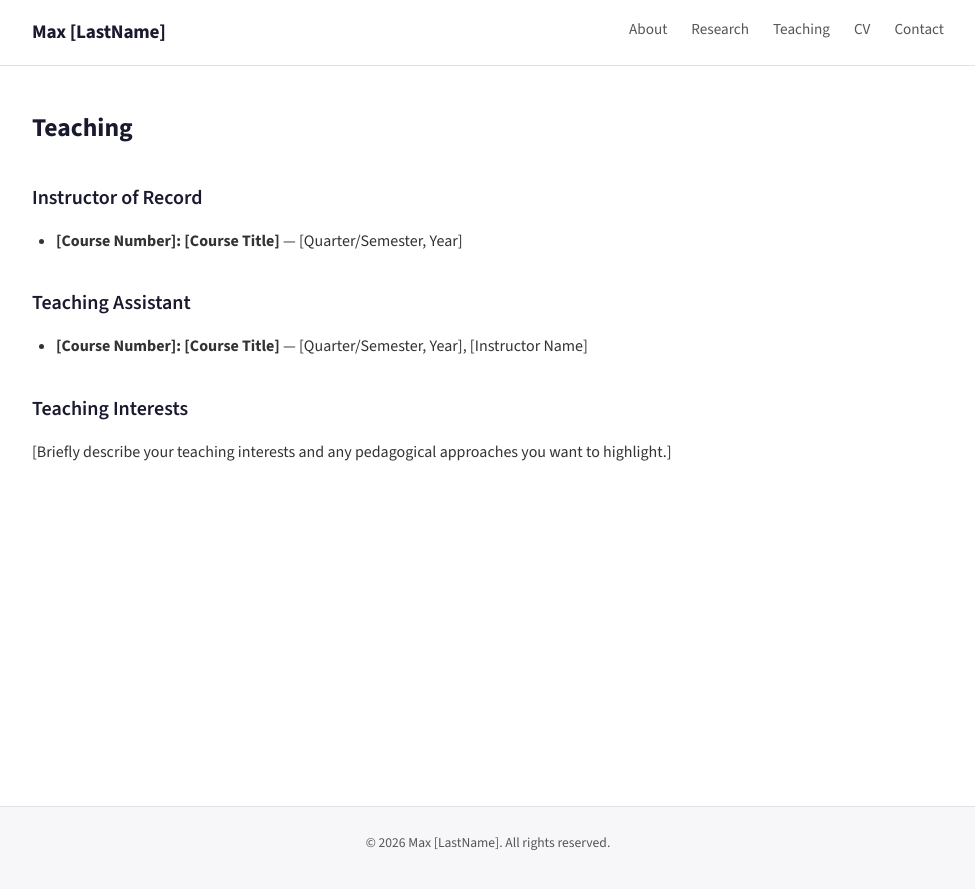
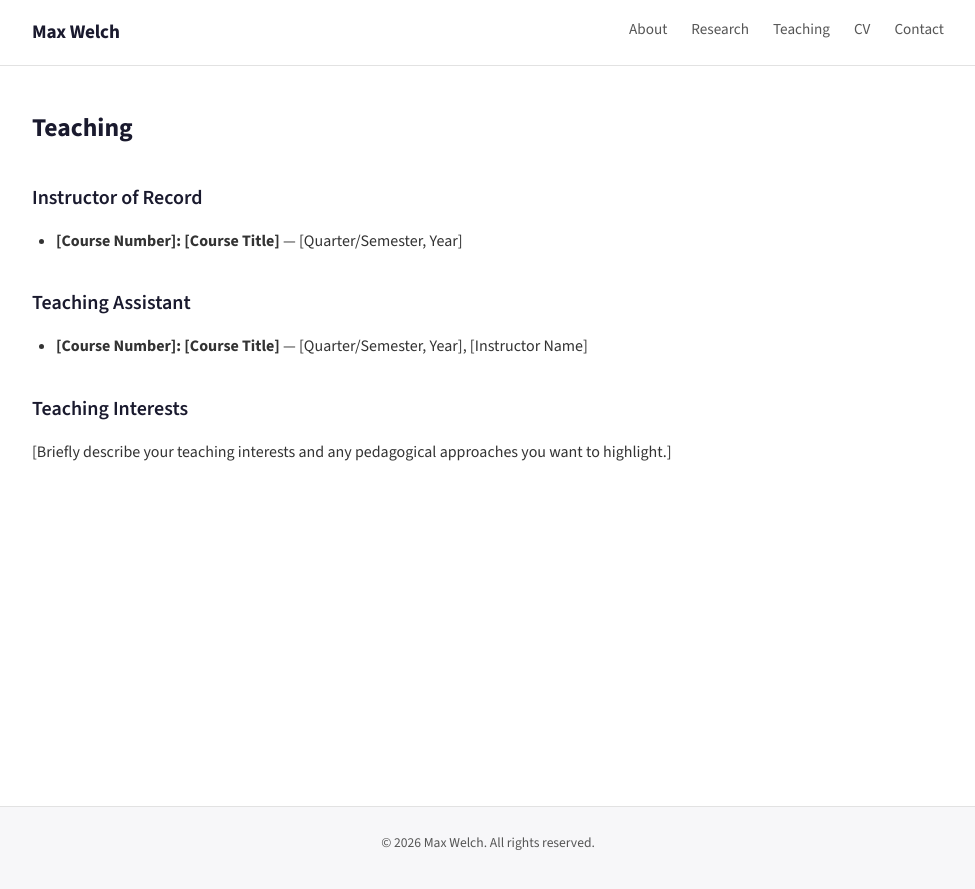
Before and after one commit to max-f-welch/max-f-welch.github.io, a Jekyll site: the page built from teaching.md, in a window 1280 px wide. Shown: the top 889 px of the page, without its empty margins (152-1127 px from the left). Built offline with Jekyll 4.4.1, drawn with Linux system fonts in a browser that asks for light colours.

Commit message:
Update _config.yml

```diff
--- a/_config.yml
+++ b/_config.yml
@@ -1,6 +1,6 @@
-title: Max [LastName]
+title: Max Welch
 description: PhD Candidate in Political Science, UC Davis
-url: "" # will be https://yourusername.github.io once deployed
+url: "https://max-f-welch.github.io" # will be https://yourusername.github.io once deployed
 baseurl: ""
 
 # Build settings
```
